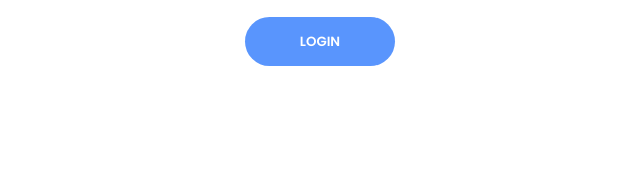
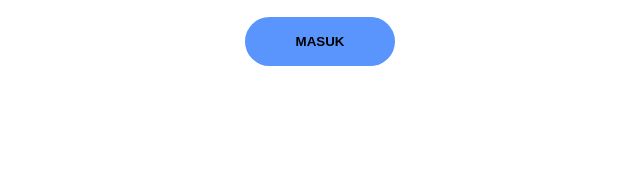
Before and after one commit to frensiatanagaanaclaudia/Teslah---Group-15, a plain HTML site: page Login-Sign up Frensia/index.html in a window 1280 px wide. Shown: the part 479-666 px from the top of the page, 640-1280 px from the left. Drawn offline with Linux system fonts and the light colour scheme.

Commit message:
update button

```diff
--- a/Login-Sign up Frensia/index.html
+++ b/Login-Sign up Frensia/index.html
@@ -25,7 +25,8 @@
               <i class="fas fa-lock"></i>
               <input type="password" placeholder="Kata sandi" required />
             </div>
-            <input type="submit" value="Login" class="btn solid" id="button2"/>
+            <!-- <input type="submit" value="Login" class="btn solid" id="button2"/> -->
+            <button class="btn solid"><a href="../Landing Page Fix/index.html">MASUK</a></button>
           </form>
           <form action="#" class="sign-up-form">
             <h1 class="title">Daftar Sekarang</h1>
--- a/Login-Sign up Frensia/style.css
+++ b/Login-Sign up Frensia/style.css
@@ -143,6 +143,11 @@ form.sign-in-form {
   margin: 10px 0;
   cursor: pointer;
   transition: 0.5s;
+}
+
+.btn a {
+  text-decoration: none;
+  color : black;
 }
 
 .btn:hover {
```
